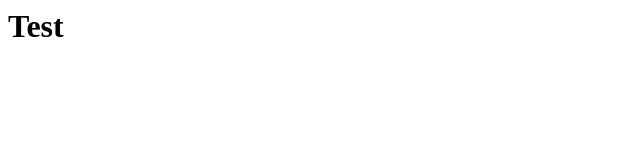
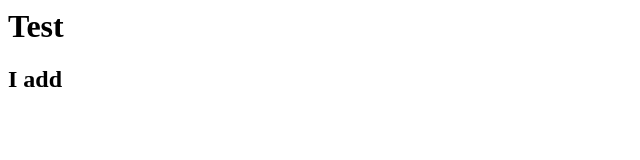
Before and after one commit to yolanda1089/3-column-preview-card, a plain HTML site: page index.html in a window 1280 px wide. Shown: the full height of the page, 0-640 px from the left. Drawn offline with Linux system fonts and the light colour scheme.

Commit message:
changes made

```diff
--- a/index.html
+++ b/index.html
@@ -1 +1,2 @@
 <h1>Test</h1>
+<h2>I add</h2>
```
Also changed, not shown: 1 other file.
